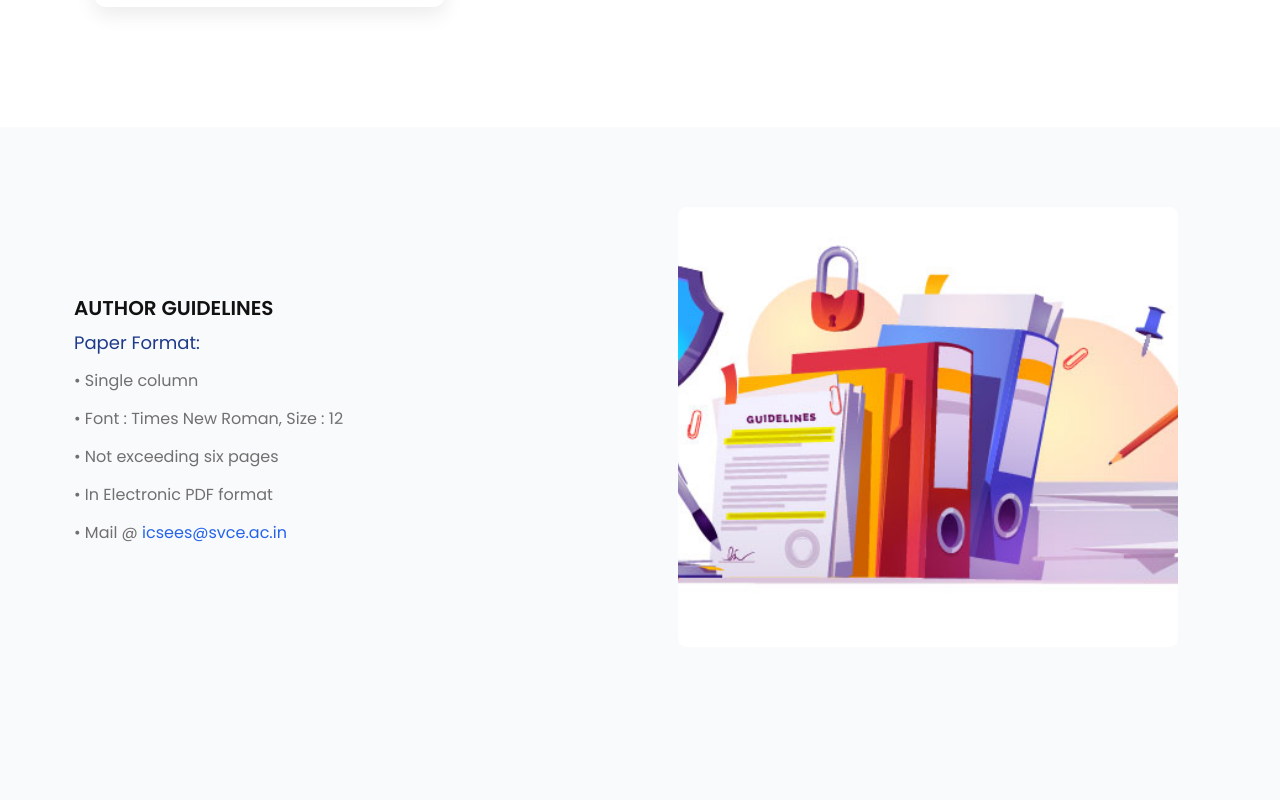
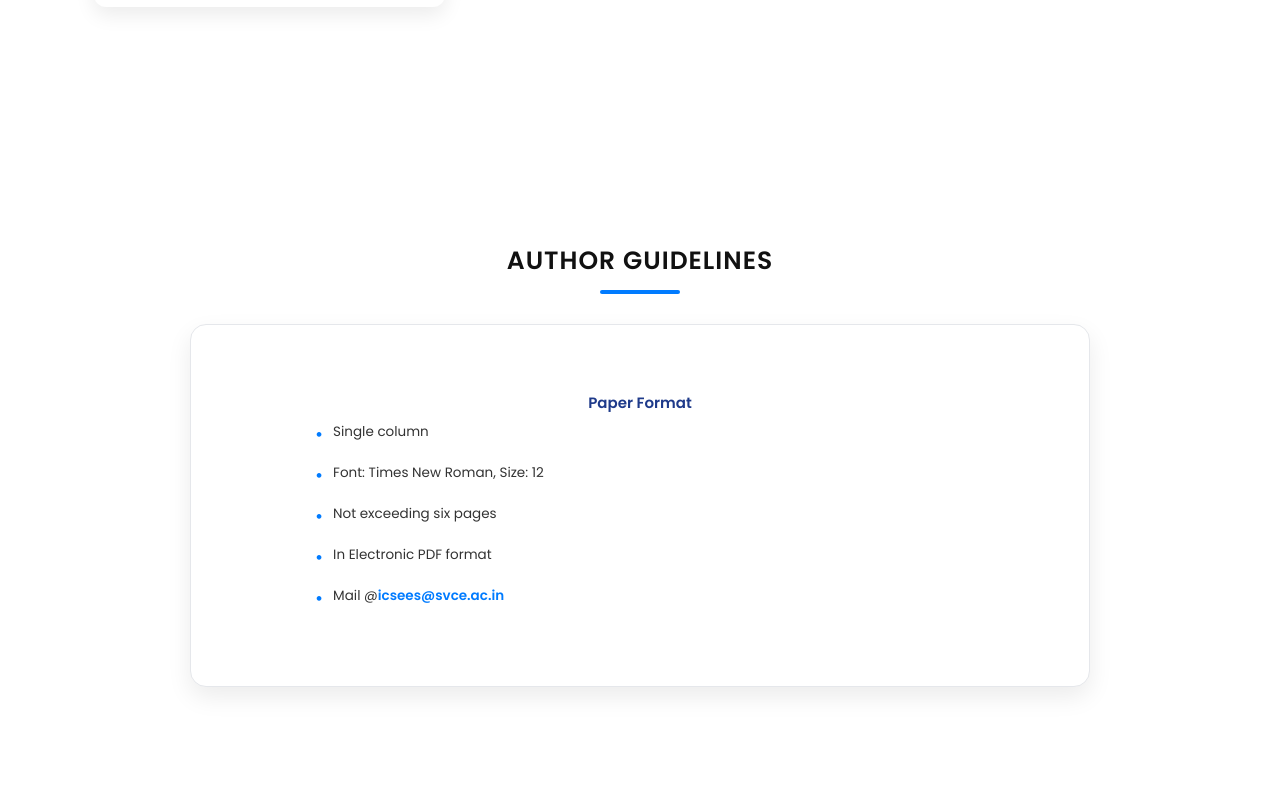
Before and after one commit to Dineshkarthik-2776/Step-2026, a React (Vite) app: page / in a window 1280 px wide. Shown: the part 4440-5240 px from the top of the page. Built offline with nearby package versions, Linux system fonts and the light colour scheme; a web font is replaced by a local one.

Commit message:
fix: styling in guidlines section

```diff
--- a/src/css/custom.css
+++ b/src/css/custom.css
@@ -658,3 +658,103 @@ color: rgb(29, 68, 158);
 .social-icons li a:hover .icon {
   transform: scale(1.2);
 }
+
+/* ===== Author Section ===== */
+#author {
+  background-color: #fff;
+  padding: 100px 0;
+  display: flex;
+  justify-content: center;
+  align-items: center;
+  flex-direction: column;
+}
+
+/* ===== Card ===== */
+.author-card {
+  background-color: #fff;
+  width: 90%;
+  max-width: 900px;
+  border: 1px solid #e5e7eb;
+  border-radius: 16px;
+  padding: 60px 50px;
+  text-align: center;
+  box-shadow: 0 10px 25px rgba(0, 0, 0, 0.08);
+  transition: all 0.3s ease;
+}
+
+.author-card:hover {
+  transform: translateY(-5px);
+  box-shadow: 0 15px 30px rgba(0, 0, 0, 0.12);
+}
+
+/* ===== Title ===== */
+.author-title {
+  font-size: 2.5rem;
+  font-weight: 700;
+  color: #111;
+  margin-bottom: 15px;
+  letter-spacing: 1px;
+}
+
+.title-underline {
+  width: 80px;
+  height: 4px;
+  background-color: #007bff;
+  margin: 0 auto 30px;
+  border-radius: 3px;
+}
+
+/* ===== Guidelines ===== */
+.guidelines-container {
+  max-width: 650px;
+  margin: 0 auto;
+  text-align: left;
+}
+
+.guidelines-list {
+  list-style: none;
+  padding: 0;
+  margin: 0;
+}
+
+.guidelines-list li {
+  margin-bottom: 14px;
+  font-size: 1.35rem;
+  color: #333;
+  line-height: 1.6;
+  display: flex;
+  align-items: flex-start;
+}
+
+.guidelines-list .bullet {
+  color: #007bff;
+  font-weight: bold;
+  font-size: 1.25em;
+  margin-right: 10px;
+}
+
+.guidelines-list a {
+  color: #007bff;
+  text-decoration: none;
+  font-weight: 600;
+}
+
+.guidelines-list a:hover {
+  text-decoration: underline;
+}
+
+@media (max-width: 768px) {
+  #author {
+    padding: 70px 20px;
+  }
+
+  .author-card {
+    padding: 40px 25px;
+  }
+}
+
+@media (max-width: 480px) {
+  .author-card {
+    padding: 30px 20px;
+  }
+}
--- a/src/sections/AuthorGuidelines.jsx
+++ b/src/sections/AuthorGuidelines.jsx
@@ -1,51 +1,44 @@
-import AuthorImage from '../images/author.jpg';
-
 function AuthorGuidelines() {
   return (
-    <section id="author" className="author-section">
-      <section id="video" className="parallax-section authorguide">
-        <div className="container">
+    <section id="author">
+        <h2 className="author-title">AUTHOR GUIDELINES</h2>
+        <div className="title-underline"></div>
+      <div className="author-card">
+        {/* Title */}
 
-          <div className="author-grid">
-
-            {/* Left Column: Text */}
-            <div className="author-text">
-              <h2>AUTHOR GUIDELINES</h2>
-
+        {/* Paper Link */}
         <h4 className="paper-link">
           <a
             href="/paper-format.docx"
             target="_blank"
             rel="noopener noreferrer"
           >
-                  Paper Format:
+            Paper Format
           </a>
         </h4>
 
-              <div className="guidelines">
-                <p>• Single column</p>
-                <p>• Font : Times New Roman, Size : 12</p>
-                <p>• Not exceeding six pages</p>
-                <p>• In Electronic PDF format</p>
-                <p>
-                  • Mail @{' '}
-                  <a href="mailto:icsees@svce.ac.in">
-                    icsees@svce.ac.in
-                  </a>
-                </p>
+        {/* Guidelines */}
+        <div className="guidelines-container">
+          <ul className="guidelines-list">
+            <li>
+              <span className="bullet">•</span> Single column
+            </li>
+            <li>
+              <span className="bullet">•</span> Font: Times New Roman, Size: 12
+            </li>
+            <li>
+              <span className="bullet">•</span> Not exceeding six pages
+            </li>
+            <li>
+              <span className="bullet">•</span> In Electronic PDF format
+            </li>
+            <li>
+              <span className="bullet">•</span> Mail @{' '}
+              <a href="mailto:icsees@svce.ac.in">icsees@svce.ac.in</a>
+            </li>
+          </ul>
         </div>
       </div>
-
-            {/* Right Column: Image */}
-            <div className="author-image">
-              <img
-                src={AuthorImage}
-                alt="Author Guidelines"
-              />
-            </div>
-          </div>
-        </div>
-      </section>
     </section>
   );
 }
--- a/src/style/custom.css
+++ b/src/style/custom.css
@@ -134,7 +134,7 @@
 }
 
 .paper-link {
-  font-size: 1.25rem;
+  font-size: 1.5rem;
   font-weight: 600;
   color: #1e3a8a;
   margin-bottom: 1rem;
@@ -176,21 +176,6 @@
   height: 55vh;
   object-fit: cover;
   border-radius: 8px;
-}
-
-/* Mobile adjustments */
-@media (max-width: 768px) {
-  .author-text h2 {
-    font-size: 1.8rem;
-  }
-
-  .paper-link {
-    font-size: 1.1rem;
-  }
-
-  .author-image img {
-    height: 45vh;
-  }
 }
 
 
```
Lines whose indentation alone changed are shown as unchanged.
